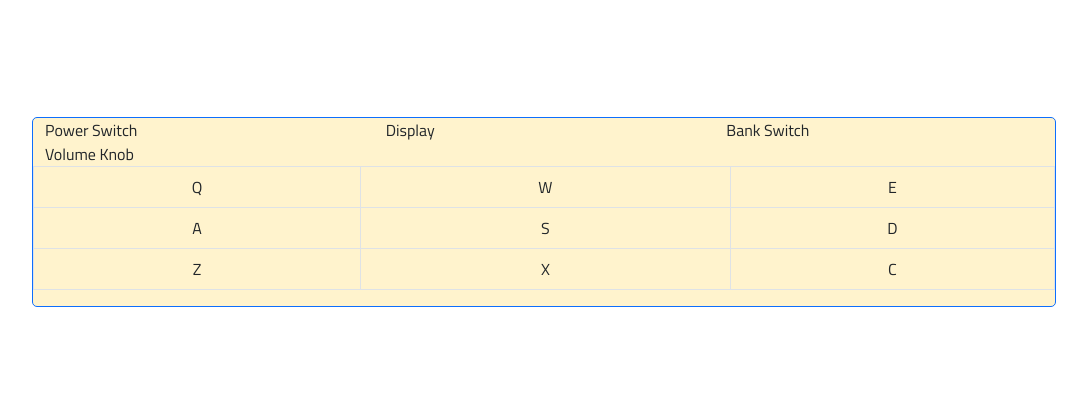
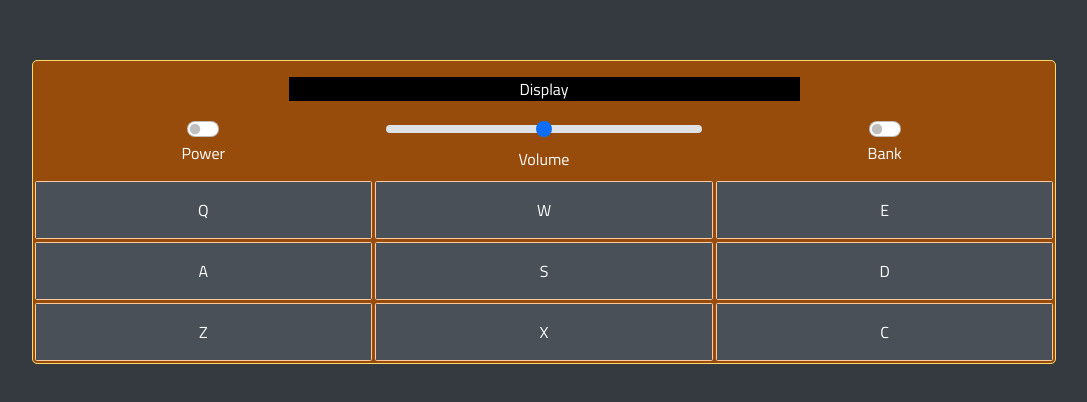
Before and after one commit to John-Yip-HK/drum-machine, a React (Create React App) app: page / in a window 1280 px wide. Shown: the part 188-590 px from the top of the page, without its empty margins (96-1183 px from the left). Built offline with nearby package versions, Linux system fonts and the light colour scheme.

Commit message:
More detailed uer interface is created. Need to think how to use input-knob.

```diff
--- a/package.json
+++ b/package.json
@@ -7,6 +7,7 @@
     "@testing-library/react": "^11.1.0",
     "@testing-library/user-event": "^12.1.10",
     "bootstrap": "^5.1.1",
+    "input-knob": "^0.0.11",
     "react": "^17.0.2",
     "react-bootstrap": "next",
     "react-dom": "^17.0.2",
--- a/src/App.js
+++ b/src/App.js
@@ -1,5 +1,5 @@
 import React from "react";
-import { Container, Row, Col, Table } from "react-bootstrap";
+import { Container, Row, Col, Form } from "react-bootstrap";
 import "bootstrap/dist/css/bootstrap.min.css";
 import "./App.scss";
 
@@ -8,63 +8,46 @@ function App() {
     <Container fluid id="outer-container">
       <Container id="drum-machine">
         <Row>
-          <Col>Power Switch</Col>
           <Col id="display">Display</Col>
-          <Col>Bank Switch</Col>
         </Row>
         <Row>
-          <Col>Volume Knob</Col>
+          <Col>
+            <>
+              <Form.Switch />
+              <Form.Label>Power</Form.Label>
+            </>
+          </Col>
+          <Col>
+            <>
+              <Form.Range />
+              <Form.Label>Volume</Form.Label>
+            </>
+          </Col>
+          <Col>
+            <>
+              <Form.Switch />
+              <Form.Label>Bank</Form.Label>
+            </>
+          </Col>
         </Row>
-        <Row id="drum-pads">
-          <Table bordered>
-            <tbody>
-              <tr>
-                <td class="drum-pad">
-                  Q
-                  <audio
-                    id="Q"
-                    src="https://s3.amazonaws.com/freecodecamp/drums/Heater-1.mp3"
-                  />
-                </td>
-                <td class="drum-pad">
-                  W
-                  <audio id="W" src="" />
-                </td>
-                <td class="drum-pad">
-                  E
-                  <audio id="E" src="" />
-                </td>
-              </tr>
-              <tr>
-                <td class="drum-pad">
-                  A
-                  <audio id="A" src="" />
-                </td>
-                <td class="drum-pad">
-                  S
-                  <audio id="S" src="" />
-                </td>
-                <td class="drum-pad">
-                  D
-                  <audio id="D" src="" />
-                </td>
-              </tr>
-              <tr>
-                <td class="drum-pad">
-                  Z
-                  <audio id="Z" src="" />
-                </td>
-                <td class="drum-pad">
-                  X
-                  <audio id="X" src="" />
-                </td>
-                <td class="drum-pad">
-                  C
-                  <audio id="C" src="" />
-                </td>
-              </tr>
-            </tbody>
-          </Table>
+        <Row>
+          <Container id="drum-pads">
+            <Row>
+              <Col className="drum-pad">Q</Col>
+              <Col className="drum-pad">W</Col>
+              <Col className="drum-pad">E</Col>
+            </Row>
+            <Row>
+              <Col className="drum-pad">A</Col>
+              <Col className="drum-pad">S</Col>
+              <Col className="drum-pad">D</Col>
+            </Row>
+            <Row>
+              <Col className="drum-pad">Z</Col>
+              <Col className="drum-pad">X</Col>
+              <Col className="drum-pad">C</Col>
+            </Row>
+          </Container>
         </Row>
       </Container>
     </Container>
--- a/src/App.scss
+++ b/src/App.scss
@@ -2,6 +2,15 @@
 @import "~bootstrap/scss/functions";
 @import "~bootstrap/scss/variables";
 @import "~bootstrap/scss/mixins";
+
+@mixin setBlockMargin($up-down-margin, $left-right-margin) {
+  margin: $up-down-margin $left-right-margin;
+}
+
+body {
+  background: $gray-800;
+  color: $white;
+}
 
 #outer-container {
   font-family: "Titillium Web", sans-serif;
@@ -11,14 +20,61 @@
   align-items: center;
 
   #drum-machine {
-    width: 80%;
-    margin: 0 auto;
-    border: 1px solid $blue;
+    @include setBlockMargin(0, auto);
+
+    max-width: 80%;
+    border: 1px solid $yellow-300;
     border-radius: 5px;
-    background: $yellow-100;
+    background: $orange-700;
 
-    .drum-pad {
+    #display {
+      @include setBlockMargin(1rem, auto);
+
+      max-width: 50%;
+      background: $black;
+    }
+
+    .col {
       text-align: center;
+
+      input-knob {
+        width: 150px;
+        padding: 10px;
+        border: 2px dashed green;
+        background: lightgreen;
+      }
+
+      input-knob::part(rotator) {
+        box-sizing: border-box;
+        background: lightblue;
+        border: 2px dashed blue;
+        border-radius: 100%;
+        width: 150px;
+        height: 150px;
+      }
+
+      .mark {
+        display: inline-block;
+        width: 100%;
+        text-align: center;
+        font: bold 200% monospace;
+        color: blue;
+      }
+    }
+
+    .col.drum-pad {
+      @include setBlockMargin(0.1rem, 0.1rem);
+
+      text-align: center;
+      background: $gray-700;
+      color: $white;
+      border: 0.5px solid $orange-200;
+      border-radius: 0.1rem;
+      padding: 1rem 0.5rem;
+    }
+
+    .col.drum-pad:active {
+      background: $gray-600;
     }
   }
 }
```
Also changed, not shown: 1 other file (tests, documents, lock files or other folders).
